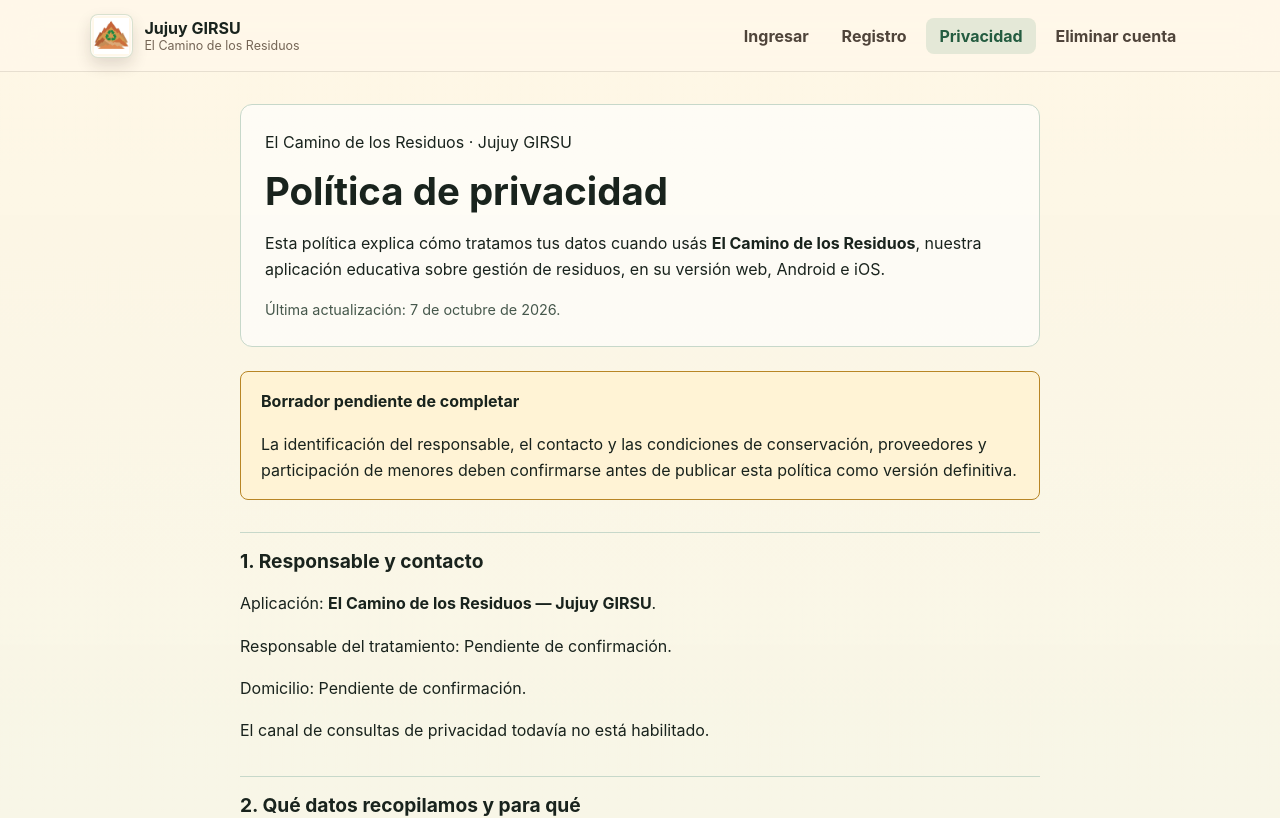
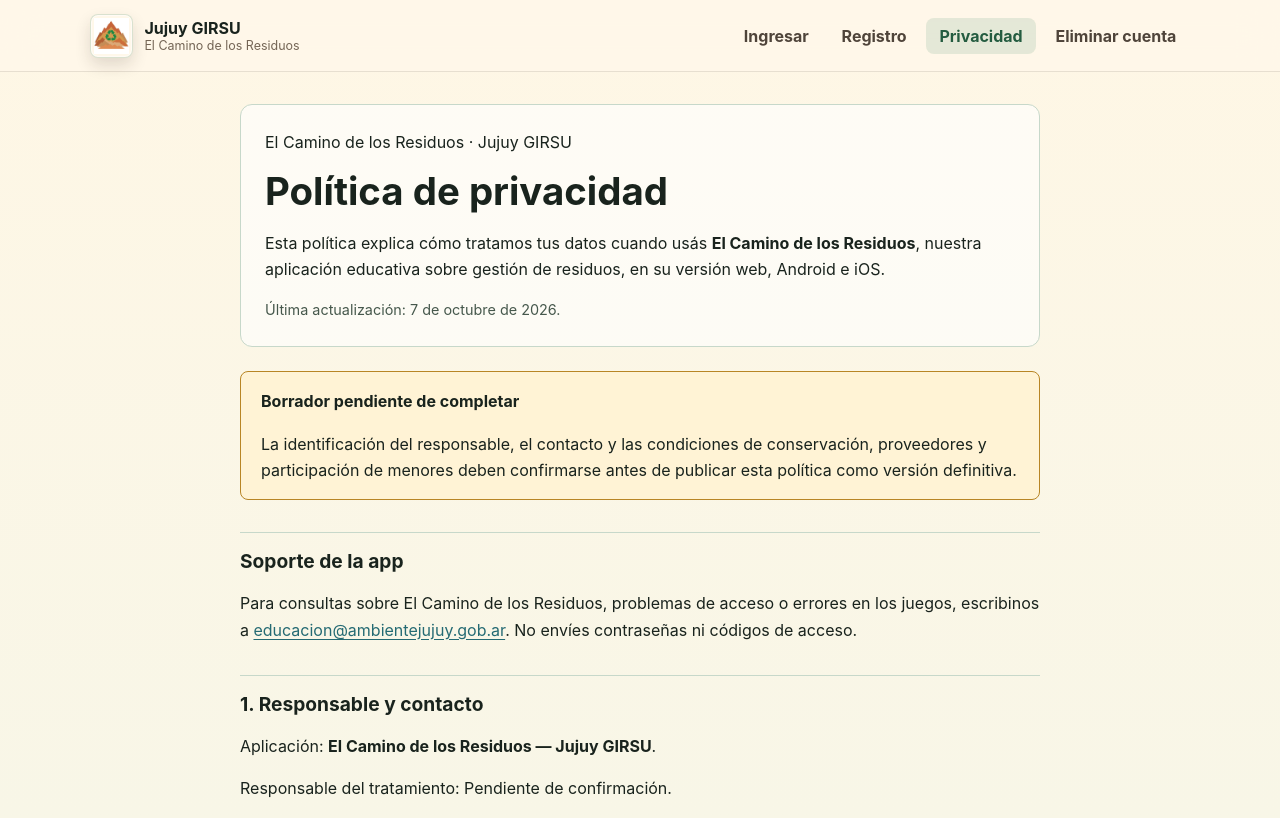
Before and after one commit to gafernandez87/girsu-app, an Angular app: page /politica-privacidad in a window 1280 px wide. Shown: the top 818 px of the page. Built offline with nearby package versions, Linux system fonts and the light colour scheme.

Commit message:
Support contact

```diff
--- a/src/app/pages/account/privacy-policy.page.html
+++ b/src/app/pages/account/privacy-policy.page.html
@@ -22,6 +22,15 @@
       </p>
     </aside>
   }
+
+  <section aria-labelledby="support-heading">
+    <h2 id="support-heading">Soporte de la app</h2>
+    <p>
+      Para consultas sobre El Camino de los Residuos, problemas de acceso o errores en
+      los juegos, escribinos a <a [href]="supportUrl">{{ supportEmail }}</a>.
+      No env&iacute;es contrase&ntilde;as ni c&oacute;digos de acceso.
+    </p>
+  </section>
 
   <section aria-labelledby="controller-heading">
     <h2 id="controller-heading">1. Responsable y contacto</h2>
--- a/src/app/pages/account/privacy-policy.page.ts
+++ b/src/app/pages/account/privacy-policy.page.ts
@@ -12,6 +12,10 @@ import { privacyPolicyConfig } from '../../core/privacy-policy.config';
 })
 export class PrivacyPolicyPage {
   readonly config = privacyPolicyConfig;
+  readonly supportEmail = 'educacion@ambientejujuy.gob.ar';
+  readonly supportUrl = `mailto:${this.supportEmail}?subject=${encodeURIComponent(
+    'Consulta de soporte - El Camino de los Residuos',
+  )}`;
   readonly lastUpdatedLabel = new Intl.DateTimeFormat('es-AR', {
     dateStyle: 'long',
     timeZone: 'UTC',
```
Also changed, not shown: 3 other files (tests, documents, lock files or other folders).
